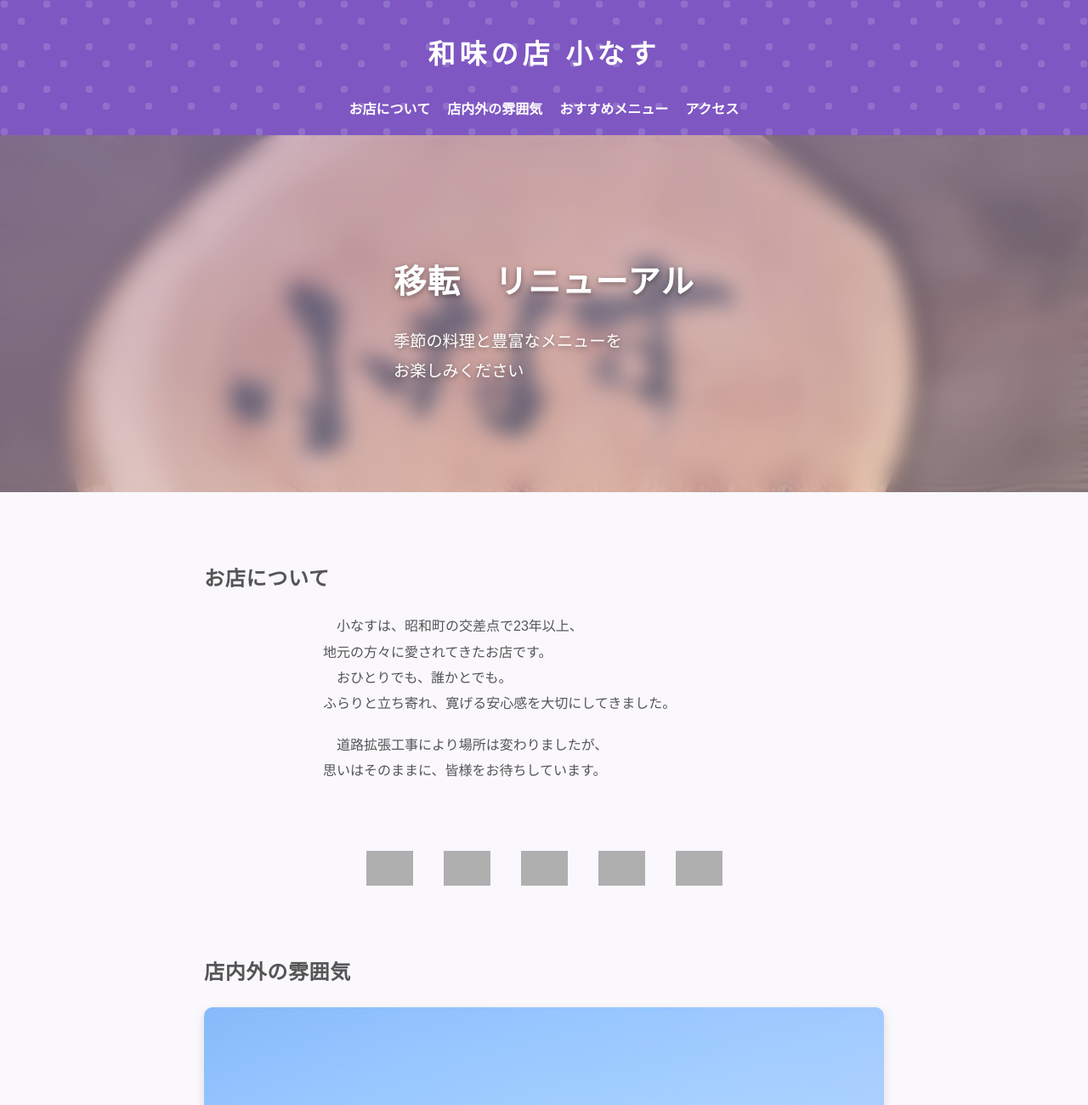
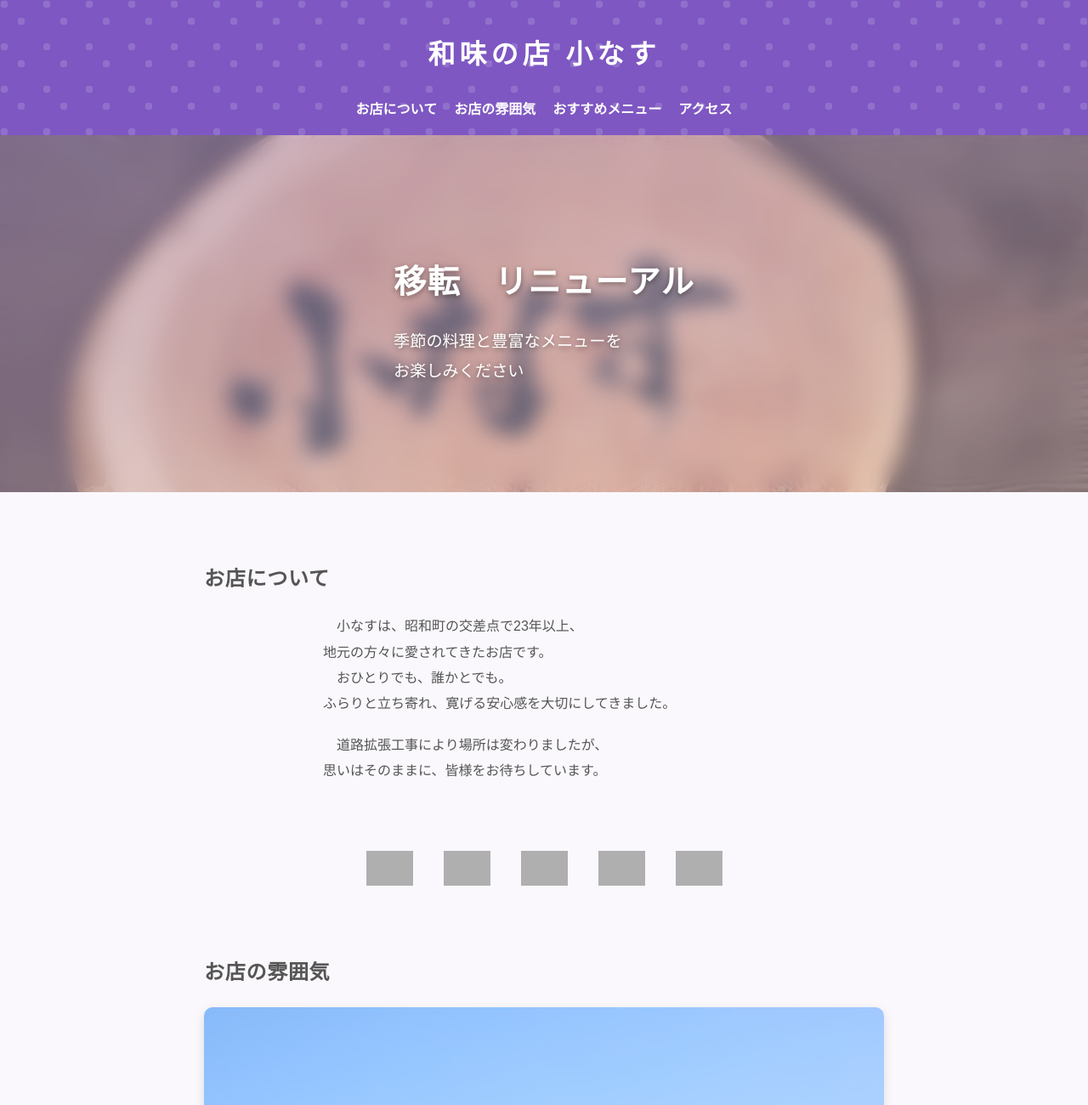
Before and after one commit to nobu1082/konasu-site, a plain HTML site: page index.html in a window 1280 px wide. Shown: the top 1300 px of the page at 85% size. Drawn offline with Linux system fonts and the light colour scheme; grey boxes are pictures that could not be loaded; a web font is replaced by a local one.

Commit message:
Add files via upload

```diff
--- a/index.html
+++ b/index.html
@@ -24,7 +24,7 @@
       <nav aria-label="メインメニュー">
         <ul>
           <li><a href="#about">お店について</a></li>
-          <li><a href="#atmosphere">店内外の雰囲気</a></li>
+          <li><a href="#atmosphere">お店の雰囲気</a></li>
           <li><a href="#menu">おすすめメニュー</a></li>
           <li><a href="#access">アクセス</a></li>
         </ul>
@@ -68,7 +68,7 @@
 
     <!-- ② 店内の雰囲気 -->
     <section id="atmosphere" class="section">
-      <h2>店内外の雰囲気</h2>
+      <h2>お店の雰囲気</h2>
 
       <div class="photo-vertical">
         <img src="images/kanban.JPG" alt="宮崎市 小なす 看板" />
```
